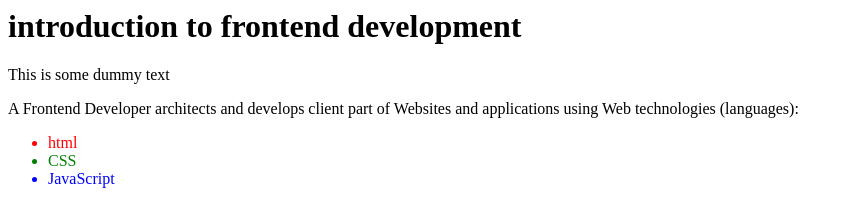
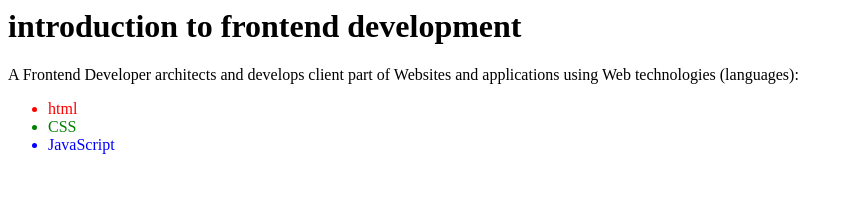
Before and after one commit to DimitrijeITAGit/Test-Frontend-Development, a plain HTML site: page index.html in a window 1280 px wide. Shown: the whole page, without its empty margins (0-853 px from the left). Drawn offline with Linux system fonts and the light colour scheme.

Commit message:
Paragraph Removed

```diff
--- a/index.html
+++ b/index.html
@@ -1,5 +1,4 @@
 <h1>introduction to frontend development</h1>
-<p>This is some dummy text</p>
 <p>
   A Frontend Developer architects and develops client part of Websites and
   applications using Web technologies (languages):
```
